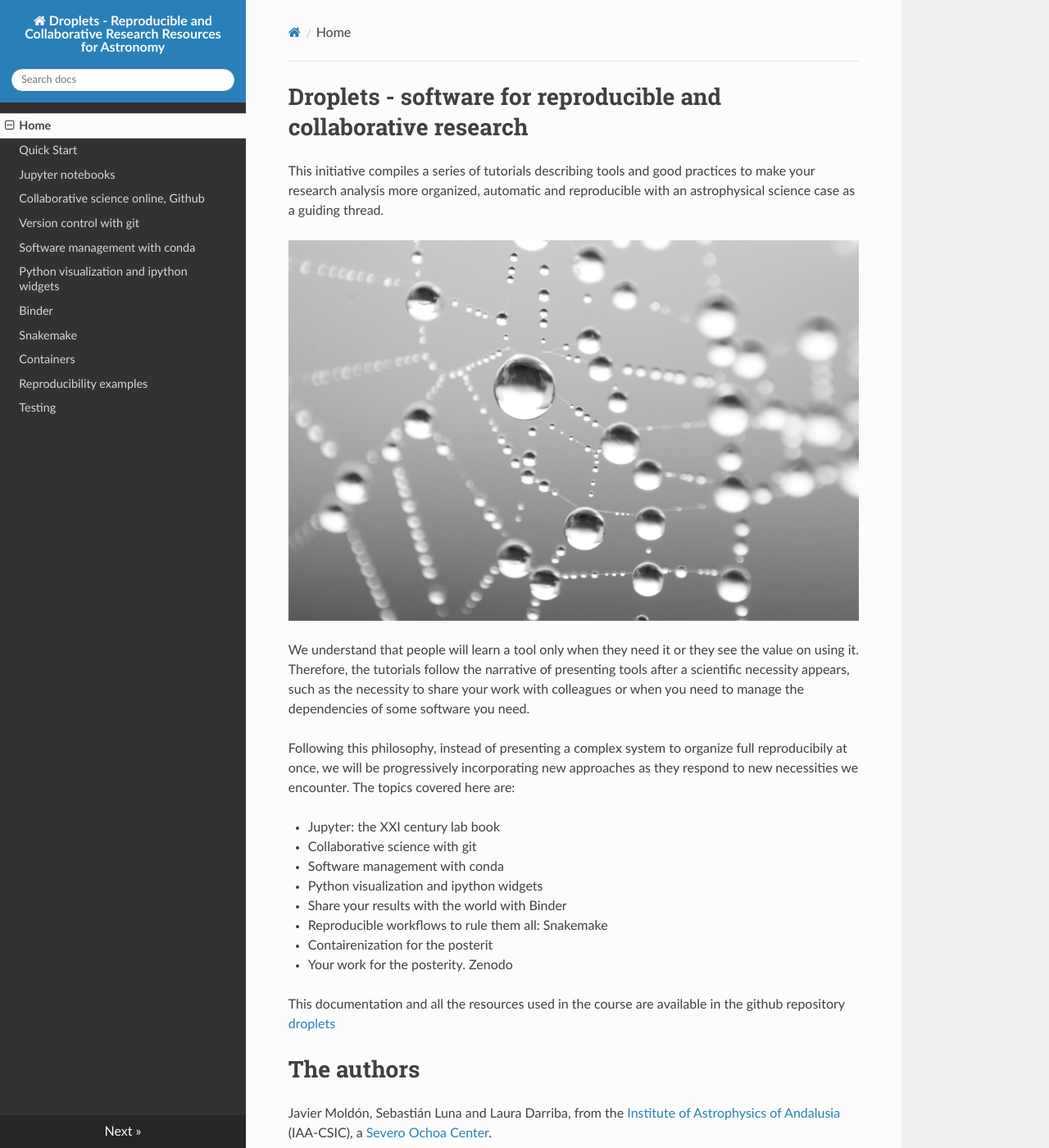
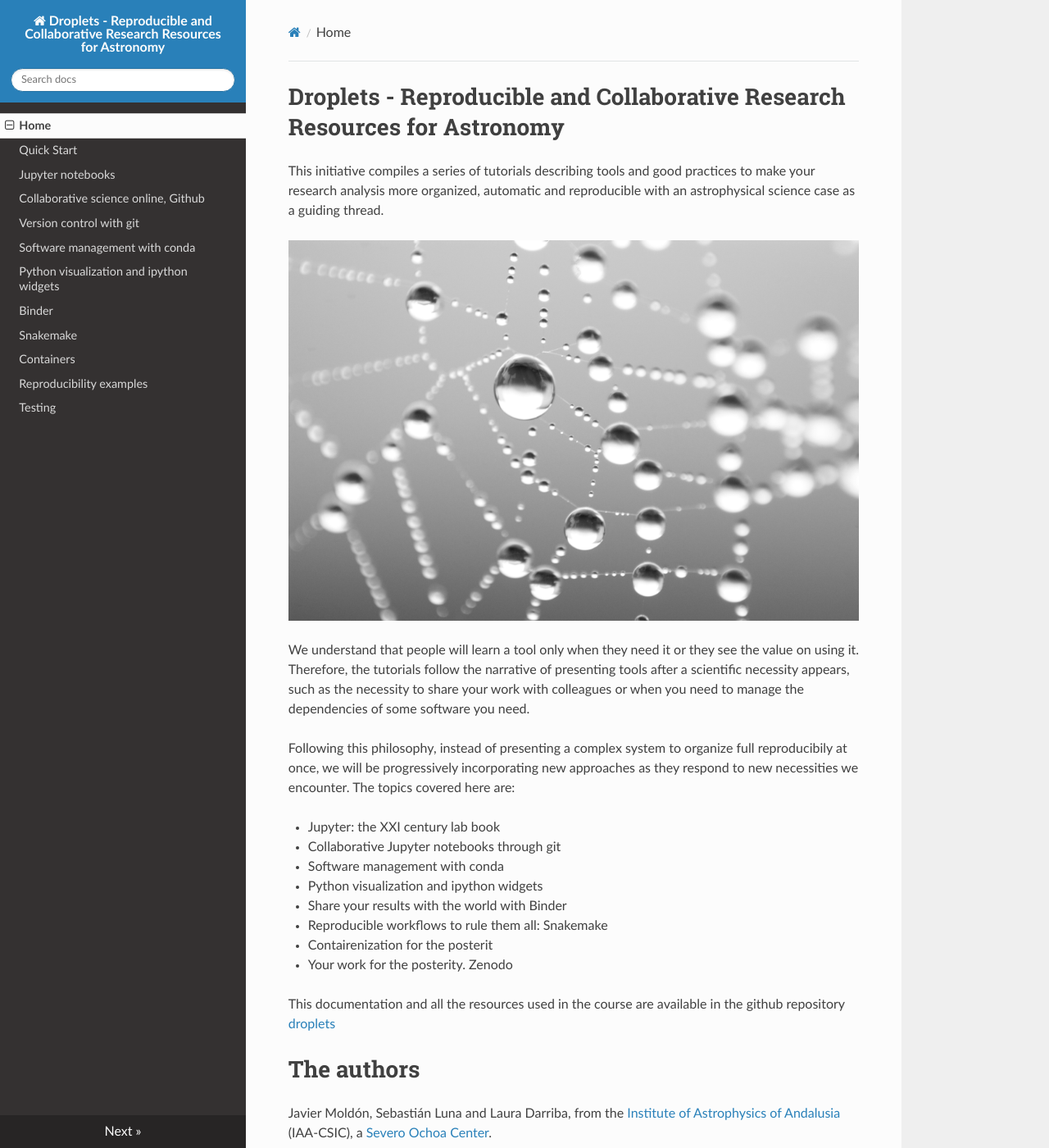
Before and after one commit to espsrc/droplets, an MkDocs documentation site: the page built from docs/index.md, in a window 1280 px wide and 1400 px high. Shown: the whole window at 82% size. Built offline with MkDocs 1.6.1, drawn with Linux system fonts in a browser that asks for light colours; nearby versions of some CDN libraries.

Commit message:
Updated title

```diff
--- a/docs/index.md
+++ b/docs/index.md
@@ -1,5 +1,5 @@
 
-# Droplets - software for reproducible and collaborative research
+# Droplets - Reproducible and Collaborative Research Resources for Astronomy
 
 This initiative compiles a series of tutorials describing tools and good
 practices to make your research analysis more organized, automatic and reproducible with
@@ -17,7 +17,7 @@ some software you need.
 Following this philosophy, instead of presenting a complex system to organize full reproducibily at once, we will be progressively incorporating new approaches as they respond to new necessities we encounter. The topics covered here are:
 
 - Jupyter: the XXI century lab book
-- Collaborative science with git
+- Collaborative Jupyter notebooks through git
 - Software management with conda
 - Python visualization and ipython widgets
 - Share your results with the world with Binder
```
